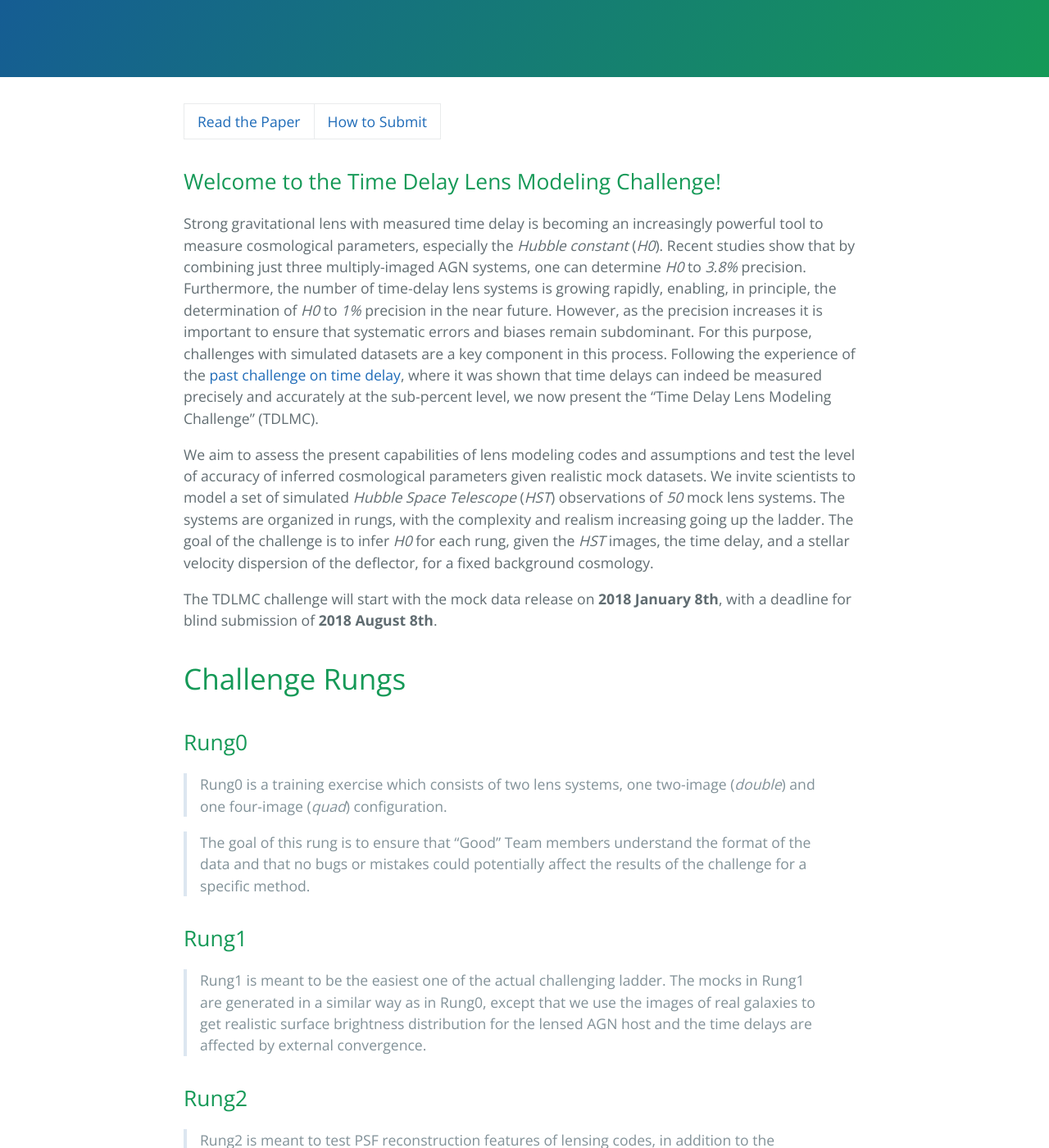
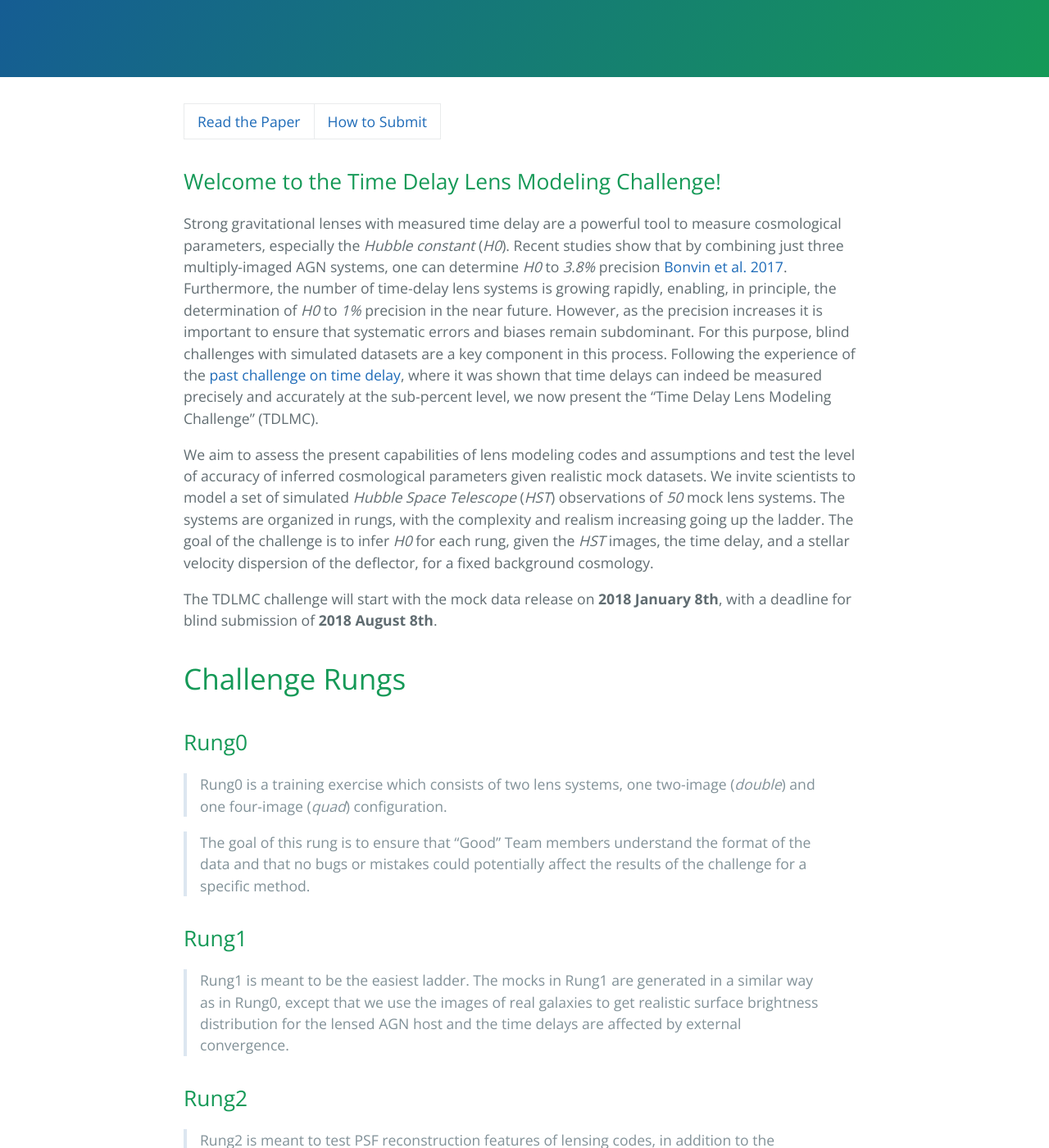
Before and after one commit to TDLMC/TDLMC.github.io, a Jekyll site: the page built from index.md, in a window 1280 px wide and 1400 px high, scrolled down 223 px. Shown: the whole window at 82% size. Built offline with Jekyll 4.4.1, drawn with Linux system fonts in a browser that asks for light colours; our own code applies the rules of GitHub Pages for plain Markdown files; some of the changed text lies outside the part shown.

Commit message:
Update index.md

```diff
--- a/index.md
+++ b/index.md
@@ -1,7 +1,7 @@
 [Read the Paper](https://www.google.com)| [How to Submit](submit_example.txt)
 
 ## [](#Introduction)Welcome to the Time Delay Lens Modeling Challenge!
-Strong gravitational lens with measured time delay is becoming an increasingly powerful tool to measure cosmological parameters, especially the _Hubble constant_ (_H0_). Recent studies show that by combining just three multiply-imaged AGN systems, one can determine _H0_  to _3.8%_  precision. Furthermore, the number of time-delay lens systems is growing rapidly, enabling, in principle, the determination of _H0_  to _1%_  precision in the near future. However, as the precision increases it is important to ensure that systematic errors and biases remain subdominant. For this purpose, challenges with simulated datasets are a key component in this process. Following the experience of the [past challenge on time delay](http://timedelaychallenge.org), where it was shown that time delays can indeed be measured precisely and accurately at the sub-percent level, we now present the “Time Delay Lens Modeling Challenge” (TDLMC).
+Strong gravitational lenses with measured time delay are a powerful tool to measure cosmological parameters, especially the _Hubble constant_ (_H0_). Recent studies show that by combining just three multiply-imaged AGN systems, one can determine _H0_  to _3.8%_  precision [Bonvin et al. 2017](https://academic.oup.com/mnras/article-abstract/465/4/4914/2556158?redirectedFrom=fulltext). Furthermore, the number of time-delay lens systems is growing rapidly, enabling, in principle, the determination of _H0_  to _1%_  precision in the near future. However, as the precision increases it is important to ensure that systematic errors and biases remain subdominant. For this purpose, blind challenges with simulated datasets are a key component in this process. Following the experience of the [past challenge on time delay](http://timedelaychallenge.org), where it was shown that time delays can indeed be measured precisely and accurately at the sub-percent level, we now present the “Time Delay Lens Modeling Challenge” (TDLMC).
 
 We aim to assess the present capabilities of lens modeling codes and assumptions and test the level of accuracy of inferred cosmological parameters given realistic mock datasets. We invite scientists to model a set of simulated _Hubble Space Telescope_ (_HST_) observations of _50_  mock lens systems. The systems are organized in rungs, with the complexity and realism increasing going up the ladder. The goal of the challenge is to infer _H0_  for each rung, given the _HST_  images, the time delay, and a stellar velocity dispersion of the deflector, for a fixed background cosmology.
 
@@ -17,7 +17,7 @@ The TDLMC challenge will start with the mock data release on __2018 January 8th_
 
 ## [](#Rung-1)Rung1
 
-> Rung1 is meant to be the easiest one of the actual challenging ladder. The mocks in Rung1 are generated in a similar way as in Rung0, except that we use the images of real galaxies to get realistic surface brightness distribution for the lensed AGN host and the time delays are affected by external convergence.
+> Rung1 is meant to be the easiest ladder. The mocks in Rung1 are generated in a similar way as in Rung0, except that we use the images of real galaxies to get realistic surface brightness distribution for the lensed AGN host and the time delays are affected by external convergence.
 
 ## [](#Rung-2)Rung2
 
```
Also changed, not shown: other parts of index.md (+1 -1 lines).
